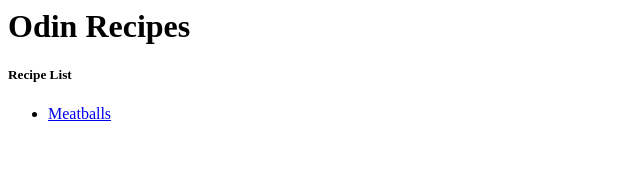
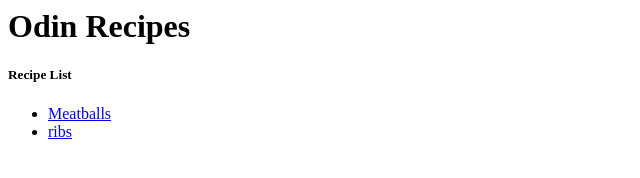
Before and after one commit to zhenloopy/odinRecipe, a plain HTML site: page index.html in a window 1280 px wide. Shown: the full height of the page, 0-640 px from the left. Drawn offline with Linux system fonts and the light colour scheme.

Commit message:
Ribs recipe added to recipe list

```diff
--- a/index.html
+++ b/index.html
@@ -10,6 +10,7 @@
             <h5>Recipe List</h5>
             <ul>
                 <li><a href="recipes/meatballs.html" target="_blank">Meatballs</a></li>
+                <li><a href="recipes/ribs.html" target="_blank">ribs</a></li>
             </ul>
         </body>
     </html>
```
